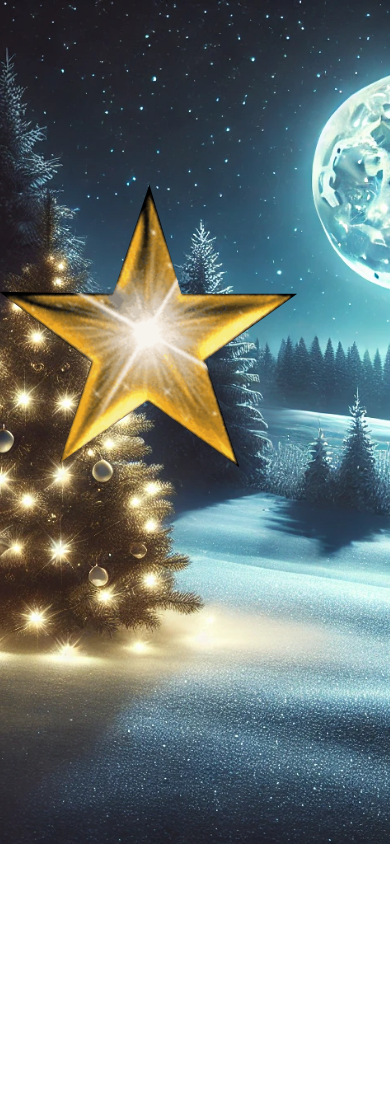
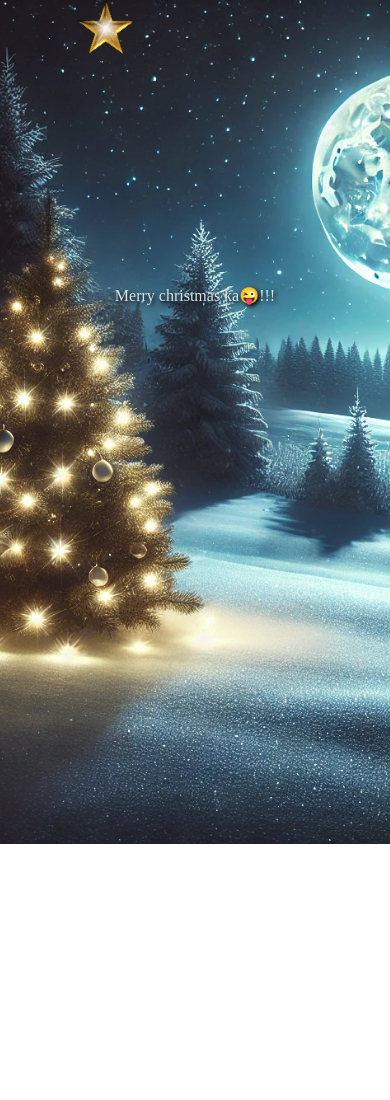
Before and after one commit to harikrishnankas/christmas2025, a plain HTML site: page index.html in a window 390 px wide. Shown: the top 1100 px of the page. Before the commit the page ends 844 px from the top, so only its background shows below. Drawn offline with Linux system fonts and the light colour scheme.

Commit message:
almostDone

```diff
--- a/index.html
+++ b/index.html
@@ -4,15 +4,56 @@
     <meta charset="UTF-8">
     <meta name="viewport" content="width=device-width, initial-scale=1.0">
     <link rel="stylesheet" href="./style.css" />
+    <link rel="stylesheet" href="styletext.css">
     <title>Document</title>
 </head>
 <body>
-    <div id="img_container">
-        <img src="./santa.png" alt="santa" id="santa_img">
+    <div class='imgcontainer'>
+        <div class='image-container'>
+            <div id="santa_img_container">
+                <img src="./santa.png" alt="santa" id="santa_img">
+            </div>
+            <div class="container">
+                <img src="./star.gif" id="star_img"/>
+            </div>
+            <section >
+                <div class="container">
+                    <div class="text-container">
+                            <div class="text-box">
+                                <p>
+                                    Merry christmas ka😜!!!
+                                </p>
+                            </div>
+                        </div>
+                </div>
+
+              </section>
+              <section>
+                <div class="container reveal fade-bottom">
+                  <div class="text-container">
+                    <div class="text-box">
+                      <p>
+                        christmas cake thambiku🙄🤣🤣🤣
+                      </p>
+                    </div>
+                  </div>
+                </div>
+              </section><section class="last">
+                <div class="container reveal fade-bottom">
+                  <div class="text-container">
+                    <div class="text-box">
+                      <p>
+                        Once again merry christmas💖<br>
+                        keela gift mela click pani paru🤣🤣🤣
+                      </p>
+                    </div>
+                  </div>
+                </div>
+                </section>
+        </div>
     </div>
-    <div class="container">
-        <img src="./star.gif" id="star_img"/>
-    </div>
+
     <script src="./index.js"></script>
+
 </body>
 </html>
--- a/index.js
+++ b/index.js
@@ -17,3 +17,44 @@ function onClick(){
 
 
 document.addEventListener("click",onClick);
+
+
+
+function reveal() {
+
+    var reveals = document.querySelectorAll(".container",".reveal");
+    for (var i = 1; i < reveals.length; i++) {
+      var prev = reveals[i-1].getBoundingClientRect().top;
+      if (prev < 100) {
+        reveals[i].classList.add("active");
+      } else {
+        reveals[i].classList.remove("active");
+      }
+    }
+  }
+
+  window.addEventListener("scroll", reveal);
+
+
+let imgLen = 0;
+var positionx = new Array();
+var positiony = new Array();
+var j = 0;
+for(var i = 20; i >= 5; i=i-0.25) {
+  positiony[j] = 40-Math.sqrt(80*i) ;
+  positionx[j] = i;
+  j++;
+}
+
+  function trackScrollPosition() {
+    const y = window.scrollY;
+    const label = Math.min(Math.floor(y/14)+1, imgLen++);
+    let position = positionx[label] + "vw " +positiony[label] +"vh";
+    document.getElementById("star_img").style.translate = position;
+
+  }
+
+
+  document.addEventListener("DOMContentLoaded", () => {
+    addEventListener("scroll", (event) => {trackScrollPosition();});
+  });
--- a/style.css
+++ b/style.css
@@ -2,24 +2,41 @@
     margin: 0;
 }
 body{
+    height: 200vh;
+    z-index: -1;
+}
+.imgcontainer {
+    position: relative;
+    width: 100%;
+    z-index: -1;
+
+  }
+.image-container {
+    position: sticky;
+    top: 0;
+    background-size: cover;
     background-image: url(bgfull.webp);
-    background-size: cover;
+    object-fit: cover;
     background-repeat: no-repeat;
+    background-attachment: fixed;
+    z-index: -1;
 }
+
 #santa_img{
+    position: absolute;
     width: 50vw;
     margin-top: 15vh;
     translate: -50vw 0 ;
-    z-index: 10;
-}
-.container{
-    display: flex;
+    z-index: 5;
 }
 #star_img{
-    width: 303px;
+    position: fixed;
+    translate: 23.7vw  22vh;
+    width: 7vh;
     rotate: 45deg;
     clip-path: polygon(71% 3%, 65% 40%, 98% 57%, 61% 63%, 55% 98%, 39% 67%, 1% 72%, 28% 46%, 11% 12%, 44% 30%);
     /* animation: glow 1s ease-in-out infinite alternate; */
+    z-index: 5;
 }
 
 /* @keyframes glow {
@@ -40,9 +57,12 @@ body{
 }
 
 @media (max-width: 900px) {
-    body{
+    .image-container{
         background-size: 175vh;
         background-position: 30% 0%;
     }
+    #star_img{
+        translate: 20vw  0vh;
+    }
 
 }
--- /dev/null
+++ b/styletext.css
@@ -0,0 +1,46 @@
+section {
+  min-height: 70vh;
+  display: flex;
+  justify-content: center;
+  align-items: center;
+}
+.last{
+  margin: 0;
+}
+
+section .text-container .text-box {
+  margin: 20px;
+  padding: 50px;
+  color: #D8E3E7;
+  text-shadow: 2px 2px 4px #000000;
+  /* background-image: url(https://img.freepik.com/premium-photo/winter-landscape-with-snow-covered-trees-full-moon-night-sky_728418-848.jpg?w=740); */
+}
+
+
+@media (max-width: 900px) {
+  section .text-container {
+    flex-direction: column;
+  }
+}
+
+.reveal {
+  position: relative;
+  opacity: 0;
+}
+
+.reveal.active {
+  opacity: 1;
+}
+.active.fade-bottom {
+  animation: fade-bottom 2s ease-in;
+}
+@keyframes fade-bottom {
+  0% {
+    transform: translateY(100px);
+    opacity: 0;
+  }
+  100% {
+    transform: translateY(0);
+    opacity: 1;
+  }
+}
```
